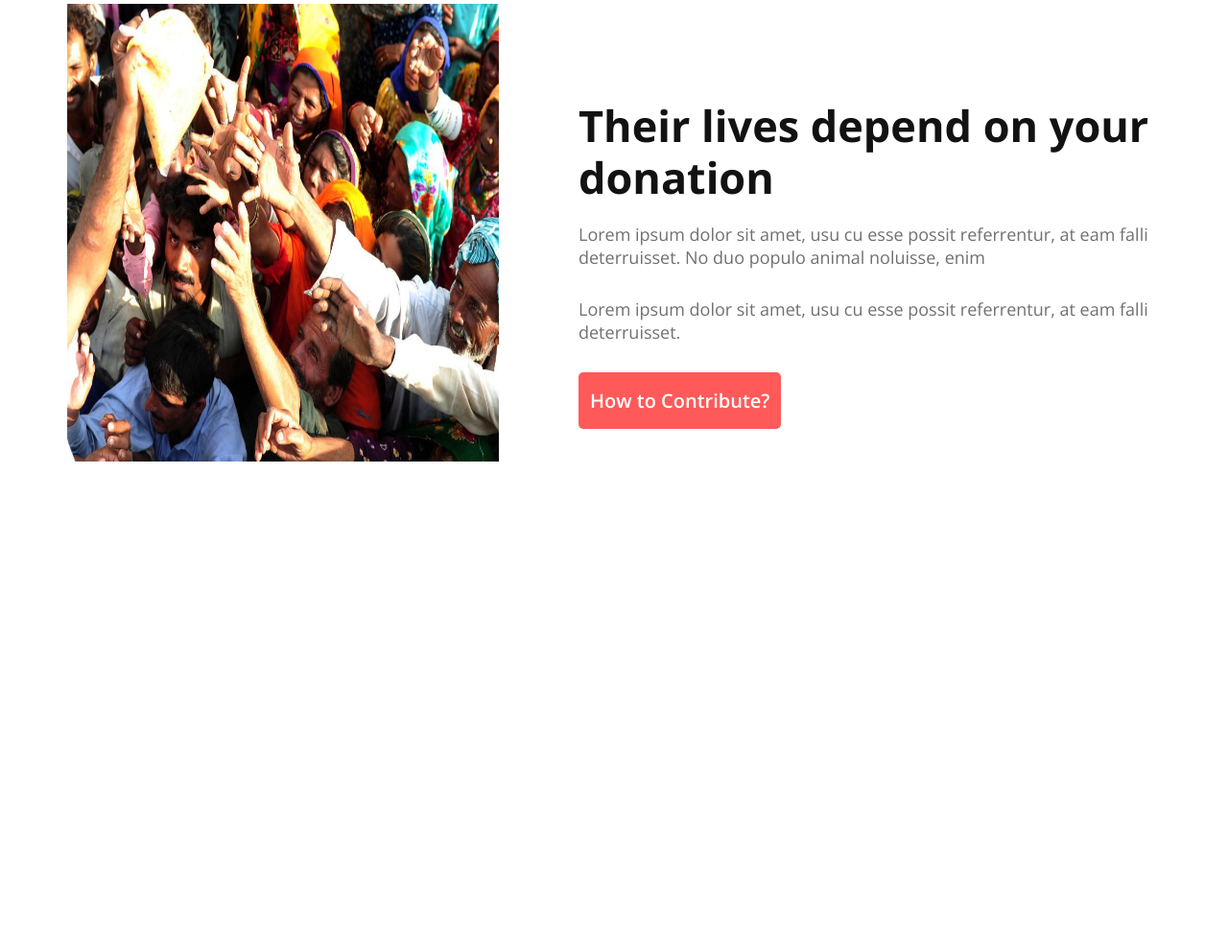
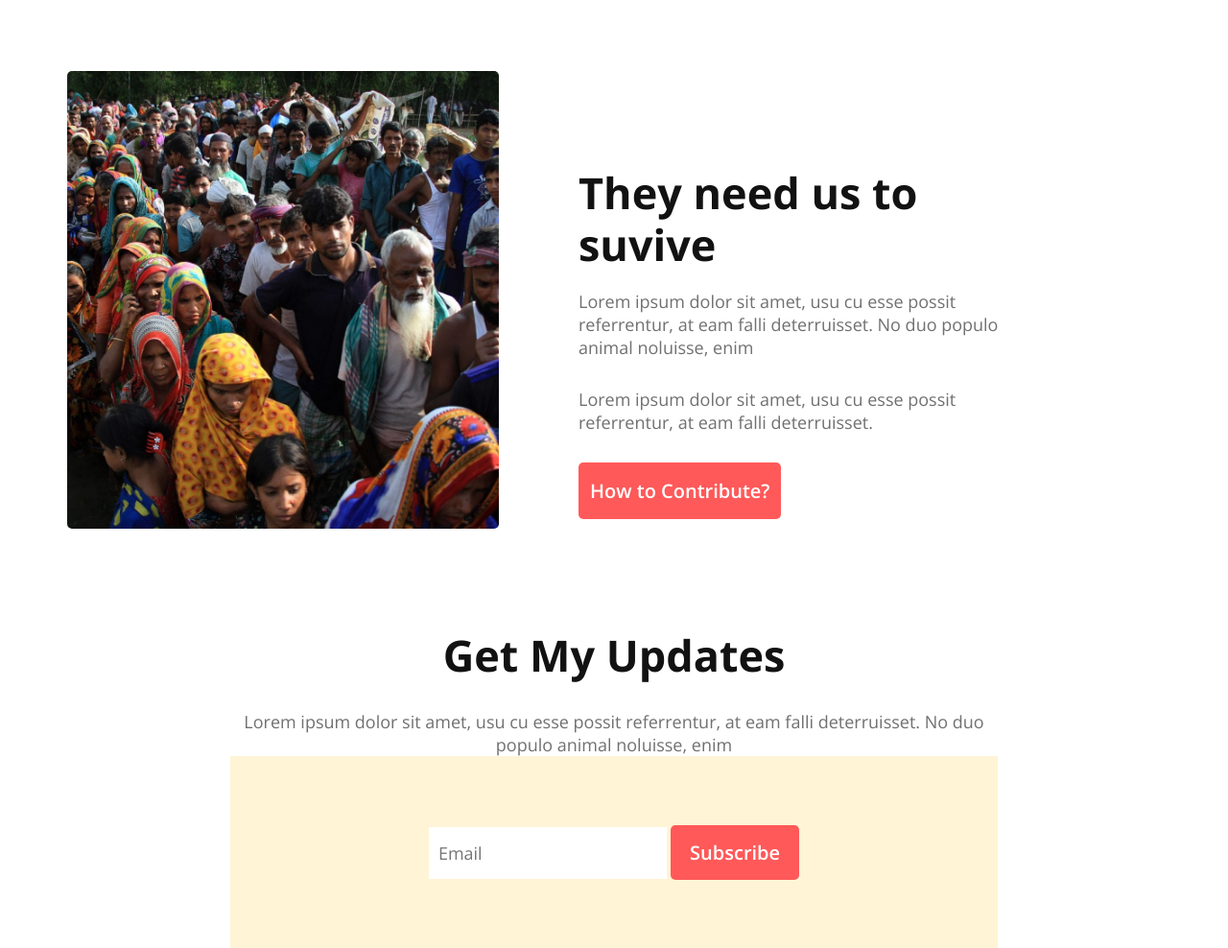
Before and after one commit to pwRamim/donate-app, a plain HTML site: page index.html in a window 1280 px wide. Shown: the part 2655-3643 px from the top of the page at 96% size. Before the commit the page ends 3241 px from the top, so only its background shows below. Drawn offline with nearby package versions, Linux system fonts and the light colour scheme.

Commit message:
contact add

```diff
--- a/index.html
+++ b/index.html
@@ -66,7 +66,7 @@
         </section>
         <section class="section">
             <div class="live-donate">
-                <div>
+                <div class="donate-item">
                     <h3 class="donate-title-live">Their lives depend on your donation</h3>
                     <p class="donate-live-description">Lorem ipsum dolor sit amet, usu cu esse possit referrentur, at eam falli deterruisset. No duo populo animal noluisse, enim</p>
                     <p class="donate-live-description1">Lorem ipsum dolor sit amet, usu cu esse possit referrentur, at eam falli deterruisset.</p>
@@ -83,10 +83,10 @@
         <section class="section">
             <div class="live-donate">
                 <div class="live-donate-img">
-                    <img src="images/donation0.jpg" alt="">
+                    <img src="images/donation7.jpg" alt="">
                 </div>
-                <div>
-                    <h3 class="donate-title-live">Their lives depend on your donation</h3>
+                <div class="donate-item">
+                    <h3 class="donate-title-live">They need us to suvive</h3>
                     <p class="donate-live-description">Lorem ipsum dolor sit amet, usu cu esse possit referrentur, at eam falli deterruisset. No duo populo animal noluisse, enim</p>
                     <p class="donate-live-description1">Lorem ipsum dolor sit amet, usu cu esse possit referrentur, at eam falli deterruisset.</p>
 
@@ -97,6 +97,18 @@
             </div>
         </section>
 
+        <section class="donate">
+            <h1 class="donate-title">Get My Updates</h1>
+            <p class="donate-description">Lorem ipsum dolor sit amet, usu cu esse possit referrentur, at eam falli
+                deterruisset. No duo populo animal noluisse, enim</p>
+                <div class="contact">
+                    <form action="#">
+                        <input type="email" placeholder="Email">
+                        <button class="btn-primary" type="submit">Subscribe</button>
+                    </form>
+                </div>
+        </section>
+
     </main>
 </body>
 </html>
--- a/styles/style.css
+++ b/styles/style.css
@@ -122,7 +122,7 @@ hr{
     display: flex;
     gap: 24px;
     margin-top: 50px;
-    margin-bottom: 80px;
+    margin-bottom: 150px;
 }
 
 .donate-box .donate-plan-box{
@@ -155,9 +155,16 @@ color: #707070;
     gap: 83px;
     margin-bottom: 100px;
 }
+.donate-item{
+    width: 480px;
+}
+
 .live-donate-img img{
     width: 450px;
     height: 477px;
+    object-fit: cover;
+    border-radius: 5px;
+
 }
 .donate-title-live{
     margin-top: 100px;
@@ -179,3 +186,27 @@ color: #707070;
     margin-top: 30px;
     margin-bottom: 30px;
 }
+
+/* contact style */
+.contact{
+    height: 200px;
+    background: #FFF4D6;
+    display: flex;
+    justify-content: center;
+    align-items: center;
+}
+.contact input{
+    font-size: 18px;
+    padding: 15px 10px;
+    border: none;
+    outline: none;
+    background: #fff;
+}
+.contact button{
+    padding: 15px 20px;
+    font-size: 20px;
+    border: none;
+    border-radius: 5px;
+    cursor: pointer;
+    transition: .3s;
+}
```
